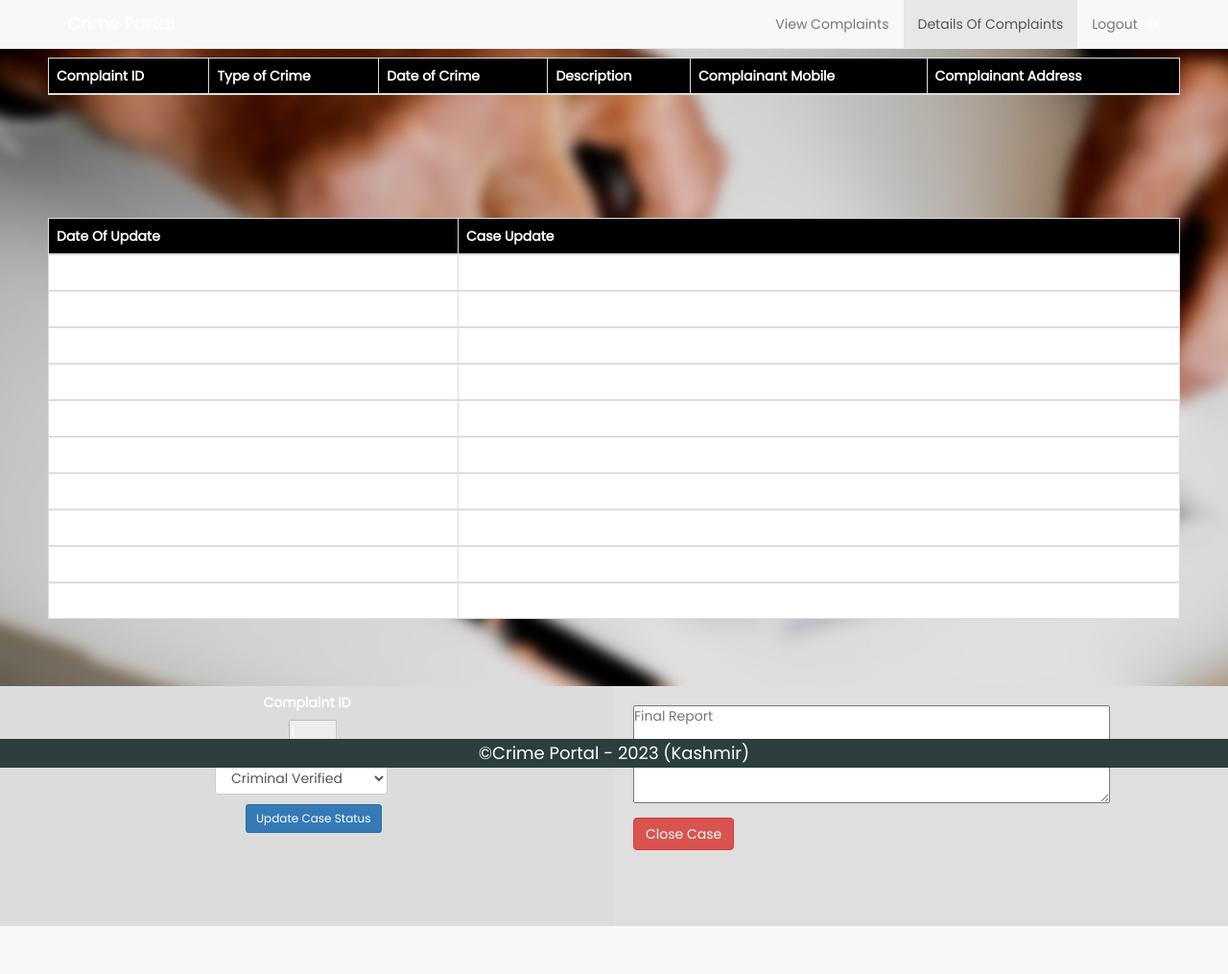
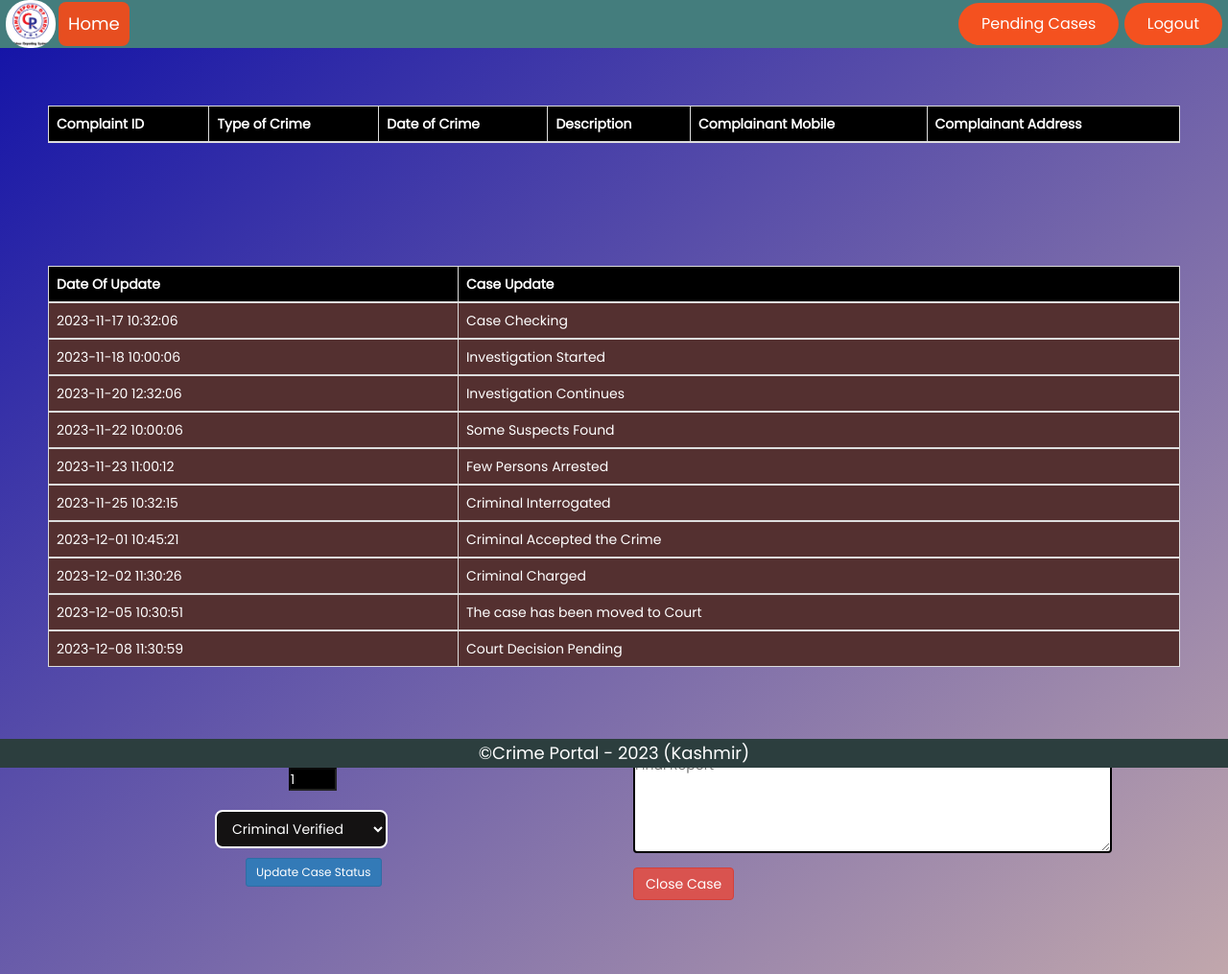
Before and after one commit to Dev-SheikhSuhail/CrimeReportingSystem, a PHP site: page /police_complainDetails.php in a window 1280 px wide. Shown: the whole page at 96% size. Before the commit the page ends 965 px from the top, so only its background shows below. Run offline with PHP 8.4, Linux system fonts and the light colour scheme; a user stored in the database is signed in; data comes from the database, SQL or seed files in the repository; both versions use the stored data as it was after the commit; lists and menus that the app fills with data are empty; some libraries are stand-ins or nearby versions.

Commit message:
Few Modifications

```diff
--- a/incharge_complain_page.php
+++ b/incharge_complain_page.php
@@ -75,7 +75,6 @@
             <button id="btn"><a href="inc_logout.php">Logout</a></button>
         </nav>
     </header>
-
     <form style="margin-top: 7%; margin-left: 40%;" method="post">
         <input type="text" name="cid"
             style="width: 250px; height: 40px; background: #141212; color: white; border:2px solid white;border-radius: 8px;"
--- a/police_add.php
+++ b/police_add.php
@@ -96,7 +96,6 @@
             <button id="btn"><a href="h_logout.php">Logout</a></button>
         </nav>
     </header>
-
     <div class="video" style="margin-top: 2%">
         <div class="center-container">
             <div class="bg-agile">
--- a/police_complainDetails.php
+++ b/police_complainDetails.php
@@ -10,6 +10,7 @@
         href="https://maxcdn.bootstrapcdn.com/font-awesome/4.4.0/css/font-awesome.min.css">
     <link href="https://fonts.googleapis.com/css2?family=Poppins&display=swap" rel="stylesheet" />
     <link rel="stylesheet" href="user-styles.css">
+    <link rel="stylesheet" href="reg-styles.css">
     <?php
     session_start();
     if (!isset($_SESSION['x']))
@@ -55,29 +56,18 @@
     </script>
 </head>
 
-<body>
-    <nav class="navbar navbar-default navbar-fixed-top">
-        <div class="container">
-            <div class="navbar-header">
-                <button type="button" class="navbar-toggle collapsed" data-toggle="collapse" data-target="#navbar"
-                    aria-expanded="false" aria-controls="navbar">
-                    <span class="sr-only">Toggle navigation</span>
-                    <span class="icon-bar"></span>
-                    <span class="icon-bar"></span>
-                    <span class="icon-bar"></span>
-                </button>
-                <a class="navbar-brand" href="home.php"><b>Crime Portal</b></a>
-            </div>
-            <div id="navbar" class="collapse navbar-collapse">
+<body style="background: linear-gradient(to bottom right, #1111a7, #c1a7ac);">
+    <header>
+        <div class="logo-section">
+            <a href="home.php"><img src="images/crs.png" /></a>
+            <button id="btn-home"><a href="home.php">Home</a></button>
+        </div>
+        <nav id="nbr">
+            <button id="btn"><a href="police_pending_complain.php">Pending Cases</a></button>
+            <button id="btn"><a href="p_logout.php">Logout</a></button>
+        </nav>
+    </header>
 
-                <ul class="nav navbar-nav navbar-right">
-                    <li><a href="police_pending_complain.php">View Complaints</a></li>
-                    <li class="active"><a href="police_complainDetails.php">Details Of Complaints</a></li>
-                    <li><a href="p_logout.php">Logout &nbsp <i class="fa fa-sign-out" aria-hidden="true"></i></a></li>
-                </ul>
-            </div>
-        </div>
-    </nav>
     <div style="padding:50px; margin-top:10px;">
         <table class="table table-bordered">
             <thead class="thead-dark" style="background-color: black; color: white;">
@@ -93,7 +83,7 @@
             <?php
             while ($rows = mysqli_fetch_assoc($result)) {
                 ?>
-                <tbody style="background-color: white; color: black;">
+                <tbody style="background-color: #543030; color: black;">
                     <tr>
                         <td>
                             <?php echo $rows['c_id']; ?>
@@ -132,7 +122,7 @@
             <?php
             while ($rows1 = mysqli_fetch_assoc($res2)) {
                 ?>
-                <tbody style="background-color: white; color: black;">
+                <tbody style="background-color: #543030; color: black;">
                     <tr>
                         <td>
                             <?php echo $rows1['d_o_u']; ?>
@@ -149,13 +139,14 @@
     </div>
 
     <div style="width: 100%; height: 250px;">
-        <div style="width: 50%;float: left;height: 250px; background-color: #dcdcdc">
+        <div style="width: 50%;float: left;height: 250px;">
             <form method="post">
                 <h5 style="text-align: center;"><b>Complaint ID</b></h5>
-                <input type="text" name="cid" style="margin-left: 47%; width: 50px;" disabled
+                <input type="text" name="cid" style="margin-left: 47%; width: 50px; background: Black;" disabled
                     value="<?php echo "$cid" ?>">
                 <select class="form-control"
-                    style="align-content: center;margin-top: 20px; margin-left: 35%; width: 180px;" name="update">
+                    style="align-content: center;margin-top: 20px; margin-left: 35%; width: 180px; background: #141212; color: white;height: 40px;border:2px solid white;border-radius: 8px;"
+                    name="update">
                     <option>Criminal Verified</option>
                     <option>Criminal Caught</option>
                     <option>Criminal Interrogated</option>
@@ -166,10 +157,11 @@
                     style="margin-top: 10px; margin-left: 40%;">
             </form>
         </div>
-        <div style="width: 50%;float: right;height: 250px; background-color: #dfdfdf;">
+        <div style="width: 50%;float: right;height: 250px;">
             <form method="post">
                 <textarea name="final_report" cols="40" rows="5" placeholder="Final Report"
-                    style="margin-top: 20px;margin-left: 20px;" id="ciid" onfocusout="f1()" required></textarea>
+                    style="margin-top: 20px;margin-left: 20px; color:black; border: 2px black solid; border-radius:4px;"
+                    id="ciid" onfocusout="f1()" required></textarea>
                 <div>
                     <input class="btn btn-danger" type="submit" value="Close Case" name="close"
                         style="margin-left: 20px; margin-top: 10px; margin-bottom:20px;">
--- a/policelogin.php
+++ b/policelogin.php
@@ -59,7 +59,7 @@
 </head>
 
 <body
-    style="color: black;background-image: url(images/locker.jpeg);background-size: 100%;background-repeat: no-repeat;">
+    style="color: black;background-image: url(images/regi_bg.jpeg);background-size: 100%;background-repeat: no-repeat;">
     <header>
         <div class="logo-section">
             <a href="home.php"><img src="images/crs.png" /></a>
```
Also changed, not shown: crime_portal.sql (+11 -8 lines), headlogin.php (+2 -14 lines), incharge_complain_details1.php (+12 -23 lines), police_complete.php (+11 -26 lines), police_pending_complain.php (+14 -27 lines). Lines whose indentation alone changed are shown as unchanged.
